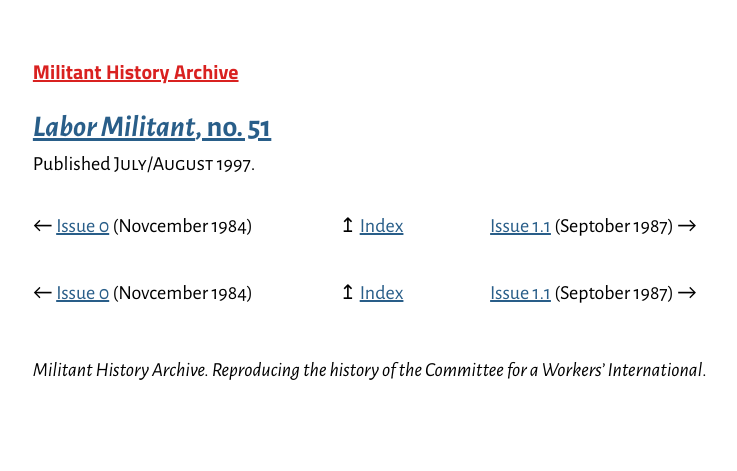
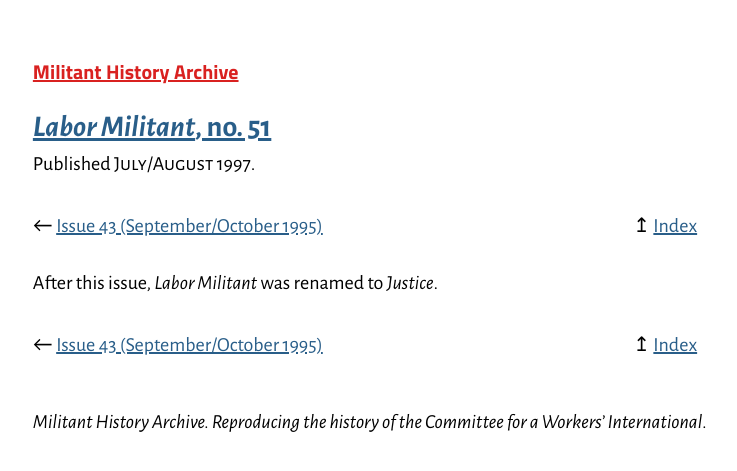
Before and after one commit to jackwillis/militanthistory, a Jekyll site: the page built from _lm_issues/51.md, in a window 1280 px wide. Shown: the top 471 px of the page, without its empty margins (270-1007 px from the left). Built offline with Jekyll 4.4.1, drawn with Linux system fonts in a browser that asks for light colours.

Commit message:
Fix navigation between LM issues

```diff
--- a/_includes/lm-article-nav.html
+++ b/_includes/lm-article-nav.html
@@ -1,7 +1,21 @@
 <nav class="breadcrumb">
   <ul>
-    <li>← <a href="#">Issue 0</a> (Novcember 1984)</li>
+  {% if previous_issue %}
+    <li>
+      ← <a href="{{ previous_issue.url }}">Issue {{ previous_issue.lm_issue }}
+      {% assign proper_date = previous_issue.date | date_to_long_string %}
+      ({{ previous_issue.reported_date | default: proper_date }})</a>
+    </li>
+  {% endif %}
+
     <li>↥ <a href="/lm/">Index</a></li>
-    <li><a href="#">Issue 1.1</a> (Septober 1987) →</li>
+
+  {% if next_issue %}
+    <li>
+      <a href="{{ next_issue.url }}">Issue {{ next_issue.lm_issue }}
+      {% assign proper_date = next_issue.date | date_to_long_string %}
+      ({{ next_issue.reported_date | default: proper_date }})</a> →
+    </li>
+  {% endif %}
   </ul>
 </nav>
--- a/_layouts/lm_issue.html
+++ b/_layouts/lm_issue.html
@@ -2,6 +2,12 @@
 layout: default
 title: "‘Labor Militant’, no. !!page.slug!!"
 ---
+{% assign previous_number_calc = page.lm_issue | minus: 1 %}
+{% assign previous_number = page.previous_issue | default: previous_number_calc %}
+{% assign previous_issue = site.lm_issues | where_exp: "i", "i.lm_issue == previous_number" | first %}
+{% assign next_number_calc = page.lm_issue | plus: 1 %}
+{% assign next_number = page.next_issue | default: next_number_calc %}
+{% assign next_issue = site.lm_issues | where_exp: "i", "i.lm_issue == next_number" | first %}
 
 <article>
   <header>
@@ -18,7 +24,7 @@
     </p>
   </header>
 
-  {% include lm-article-nav.html %}
+  {% include lm-article-nav.html previous_issue=previous_issue next_issue=next_issue %}
 
   {% if page.cover %}
     <figure>
@@ -43,5 +49,5 @@
 
   {{ content }}
 
-  {% include lm-article-nav.html %}
+  {% include lm-article-nav.html previous_issue=previous_issue next_issue=next_issue %}
 </article>
--- a/_lm_issues/51.md
+++ b/_lm_issues/51.md
@@ -3,4 +3,7 @@
 date: 1997-07-01
 reported_date: "July/August 1997"
 lm_issue: 51
+previous_issue: 43
 ---
+
+After this issue, <cite>Labor Militant</cite> was renamed to <cite>Justice</cite>.
```
Also changed, not shown: _lm_issues/01.md (+1 -0 lines), _lm_issues/40.md (+2 -0 lines), _lm_issues/43.md (+2 -0 lines).
